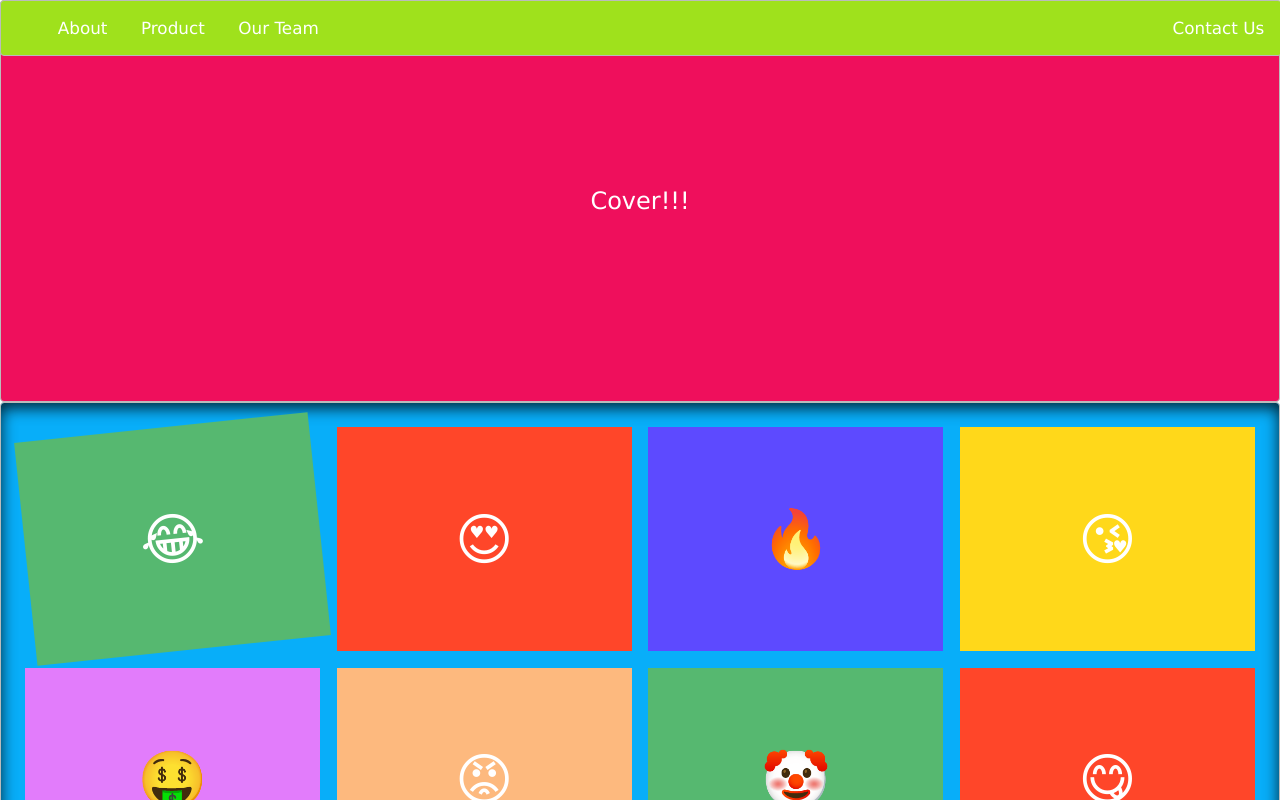
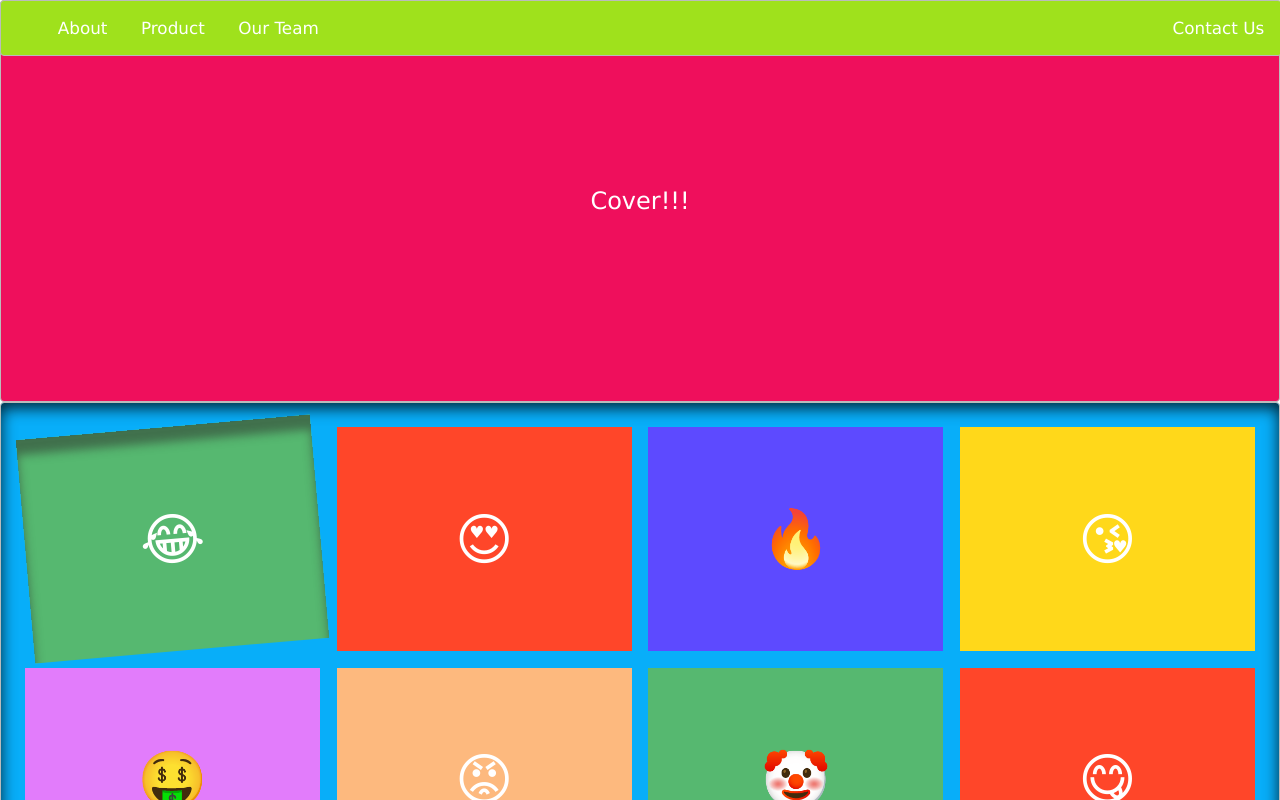
Before and after one commit to amankanz/HTML-CSS---Build-Your-Website, a plain HTML site: page GRIDS/CSS-Layout-exercise/solution/index.html in a window 1280 px wide. In both pictures the pointer is over the element 172 px from the left and 539 px from the top of the page. Shown: the top 800 px of the page. Drawn offline with Linux system fonts and the light colour scheme.

Commit message:
css layout

```diff
--- a/GRIDS/CSS-Layout-exercise/solution/style.css
+++ b/GRIDS/CSS-Layout-exercise/solution/style.css
@@ -78,10 +78,11 @@ li a {
   width: 100%;
   font-size: 3.5rem;
   height: 4em;
-
+  transition: all .3s linear;
 }
 .project-items:hover {
-  transform: rotate(-6deg);
+  transform: rotate(-5deg);
+  box-shadow: rgba(43, 42, 42, 0.5) 0px 15px 10px inset;
 }
 .green {
   background: #56b870;
```
